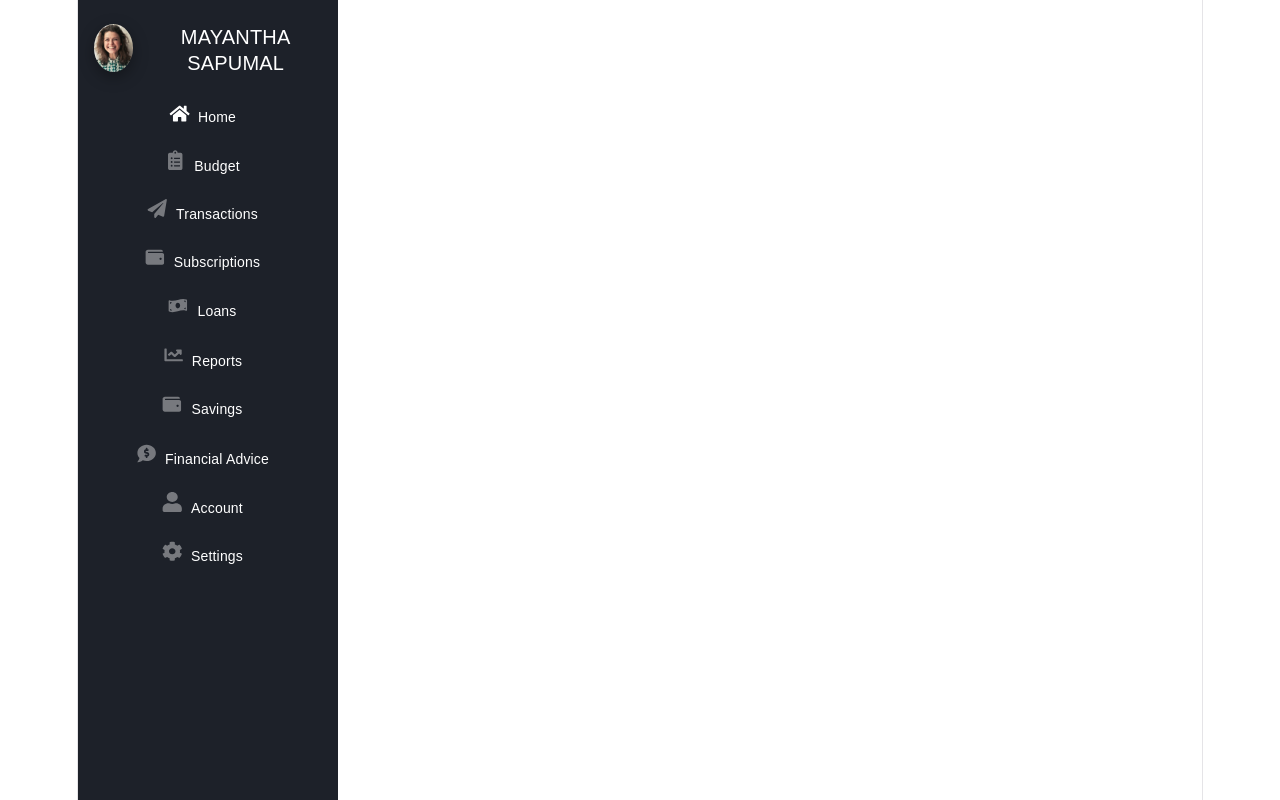
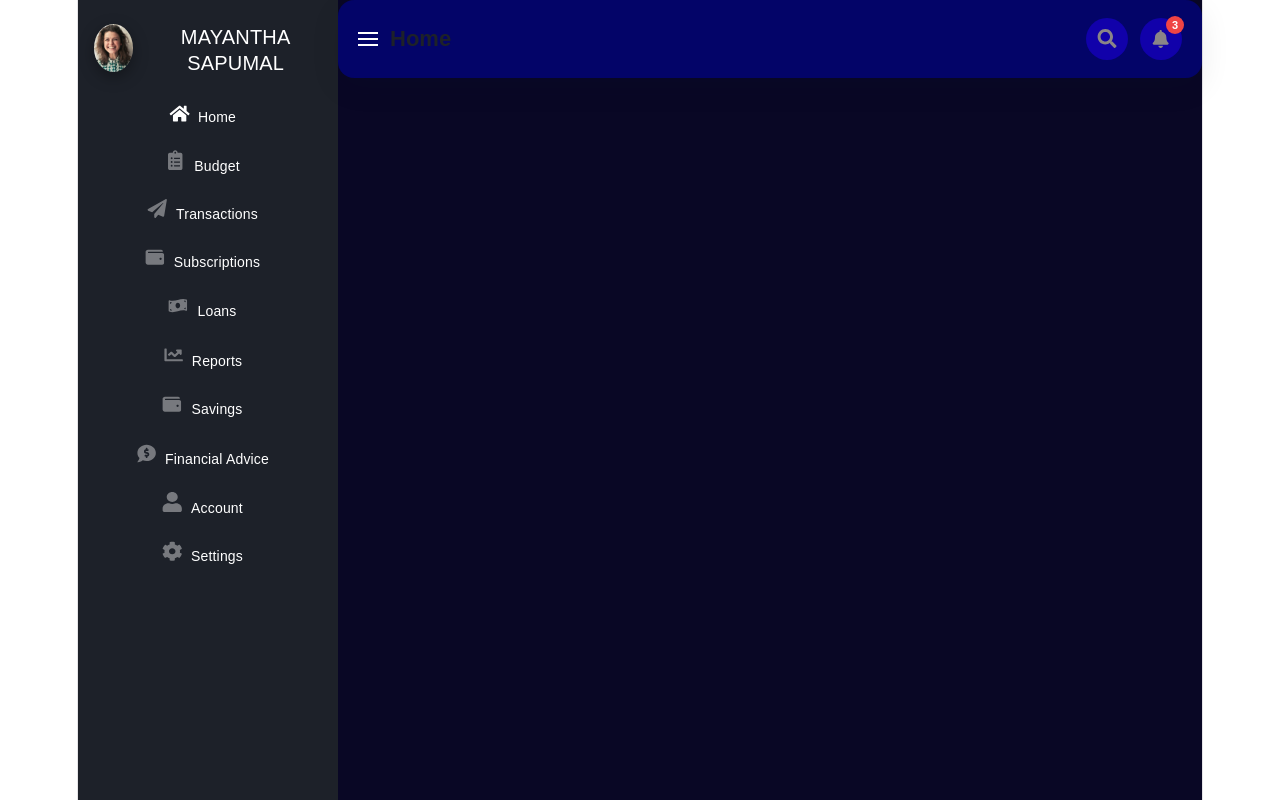
Before and after one commit to MayanthaS/Modern_Dashboard, a React (Vite) app: page / in a window 1280 px wide. Built offline with nearby package versions, Linux system fonts and the light colour scheme; a web font is replaced by a local one.

Commit message:
feat: add content top layout and styling

```diff
--- a/src/App.css
+++ b/src/App.css
@@ -8,14 +8,14 @@
 
 :root {
   --clr-primary: #1d2129;
-  --clr-primary-light: #5a4f48;
-  --clr-secondary: #1e1611;
+  --clr-primary-light: #48485a;
+  --clr-secondary: #090725;
   --clr-white: #fff;
   --clr-black: #000;
   --clr-bluekin: #0050fe;
   --clr-silver: #a8a5a6;
   --clr-silver-v1: #bdbabb;
-  --clr-scarlet: #0004fe;
+  --clr-scarlet: #030468;
   --clr-scarlet-v1: rgba(0, 38, 254, 0.952);
   --clr-green: #00fe93;
   --clr-blue:#0044fe;
--- a/src/App.jsx
+++ b/src/App.jsx
@@ -1,10 +1,12 @@
 import "./App.css";
 import Sidebar from "./layout/sidebar/sidebar";
+import Content from "./layout/content/content";
 
 function App() {
   return (
     <div className="app">
       <Sidebar />
+      <Content />
     </div>
   );
 }
--- /dev/null
+++ b/src/component/ContentTop/Content.css
@@ -0,0 +1,87 @@
+.main-content{
+    background-color: var( --clr-secondary);
+    flex: 1;
+    padding: 0px;
+    margin: 0PX;
+}
+.main-content-top {
+  display: flex;
+  align-items: center;
+  justify-content: space-between;
+  gap: 16px;
+  background: var( --clr-scarlet);
+  border-radius: 16px;
+  padding: 18px 20px;
+  box-shadow: rgba(17, 24, 39, 0.08) 0px 10px 30px;
+}
+
+.content-top-left {
+  display: flex;
+  align-items: center;
+}
+
+.sidebar-toggler {
+  display: flex;
+  align-items: center;
+  gap: 12px;
+}
+
+.sidebar-toggler img,
+.content-top-btn img {
+  width: 20px;
+  height: 20px;
+}
+
+.content-top-title {
+  color: var(--clr-primary);
+  font-size: 22px;
+  font-weight: 600;
+}
+
+.content-top-btns {
+  display: flex;
+  align-items: center;
+  gap: 12px;
+
+}
+
+.content-top-btn {
+  position: relative;
+  display: grid;
+  place-items: center;
+  width: 42px;
+  height: 42px;
+  border-radius: 50%;
+  background: #1401b9d2;
+}
+
+.notification-btn-dot {
+  position: absolute;
+  top: -2px;
+  right: -2px;
+  display: grid;
+  place-items: center;
+  min-width: 18px;
+  height: 18px;
+  padding: 0 4px;
+  border-radius: 999px;
+  background: #ef4444;
+  color: var(--clr-white);
+  font-size: 11px;
+  font-weight: 700;
+}
+
+@media screen and (max-width: 768px) {
+  .main-content-top {
+    padding: 14px 16px;
+  }
+
+  .content-top-title {
+    font-size: 18px;
+  }
+
+  .content-top-btn {
+    width: 38px;
+    height: 38px;
+  }
+}
--- /dev/null
+++ b/src/component/ContentTop/ContentTop.jsx
@@ -0,0 +1,34 @@
+import React, { useContext } from "react";
+import "./Content.css";
+import { iconsImgs } from "../../utils/image";
+import { SidebarContext } from "../../context/sidebarContext";
+
+const ContentTop = () => {
+  const { toggleSidebar } = useContext(SidebarContext);
+
+  return (
+    <div className="main-content-top">
+      <div className="content-top-left">
+        <button
+          type="button"
+          className="sidebar-toggler"
+          onClick={() => toggleSidebar()}
+        >
+          <img src={iconsImgs.menu} alt="" />
+          <h3 className="content-top-title">Home</h3>
+        </button>
+      </div>
+      <div className="content-top-btns">
+        <button type="button" className="search-btn content-top-btn">
+          <img src={iconsImgs.search} alt="" />
+        </button>
+        <button className="notification-btn content-top-btn">
+          <img src={iconsImgs.bell} alt="" />
+          <span className="notification-btn-dot">3</span>
+        </button>
+      </div>
+    </div>
+  );
+};
+
+export default ContentTop;
--- a/src/layout/content/content.css
+++ b/src/layout/content/content.css
@@ -0,0 +1,12 @@
+.main-content {
+  flex: 1;
+  min-width: 0;
+  background: #f5f7fb;
+  padding: 32px;
+}
+
+@media screen and (max-width: 768px) {
+  .main-content {
+    padding: 20px;
+  }
+}
--- a/src/layout/content/content.jsx
+++ b/src/layout/content/content.jsx
@@ -1,7 +1,12 @@
 import React from "react";
 import "./content.css";
+import ContentTop from "../../component/ContentTop/ContentTop";
 const content = () => {
-  return <div></div>;
+  return (
+    <div className="main-content">
+      <ContentTop />
+    </div>
+  );
 };
 
 export default content;
```
